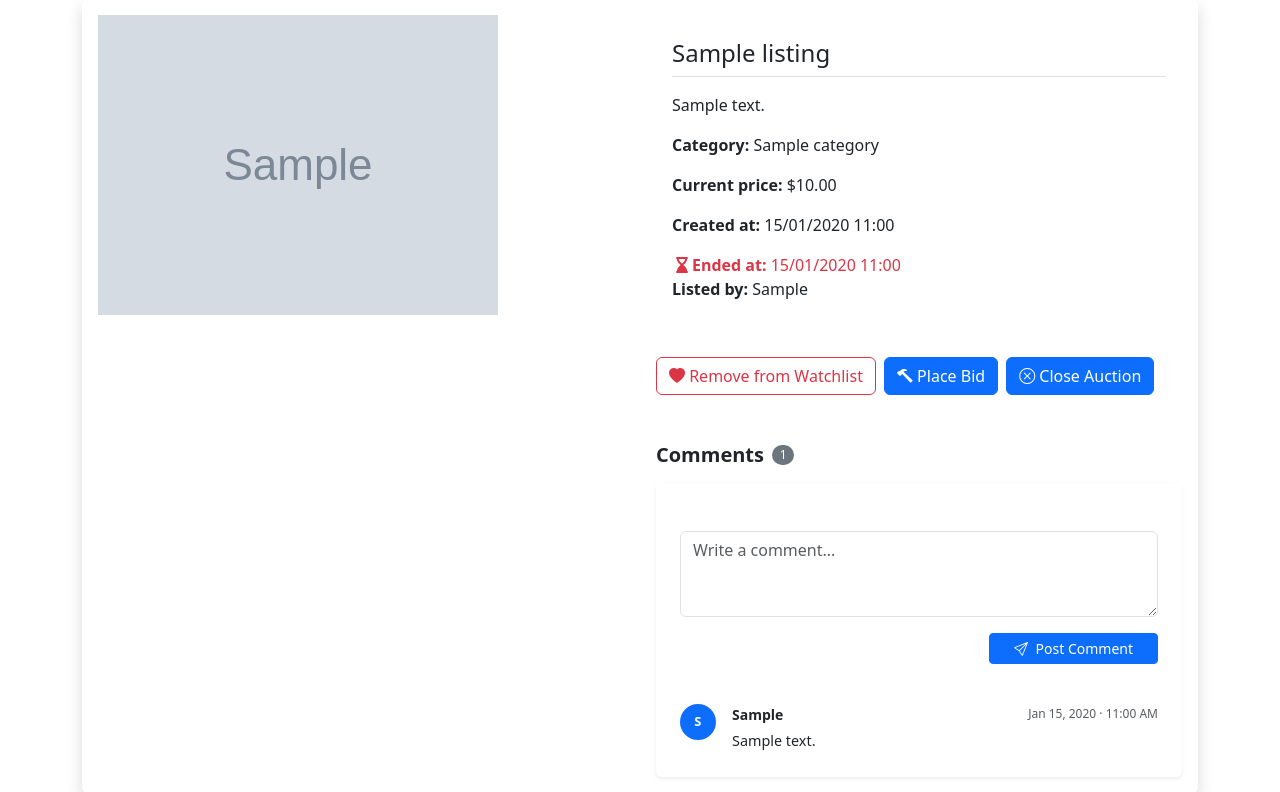
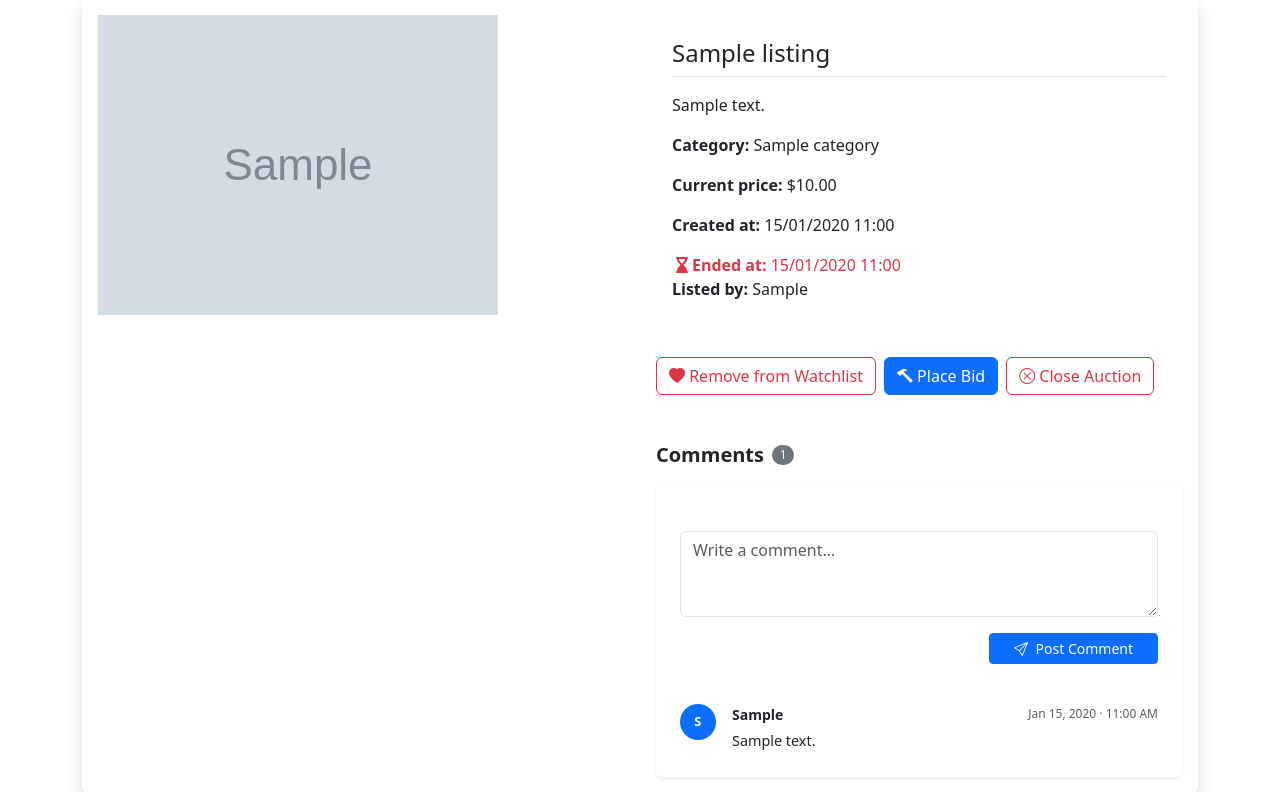
Before and after one commit to ismail-mah/commerce, a Django app: page /listing/1 in a window 1280 px wide. Shown: the part 106-898 px from the top of the page. Run offline with Django 3.2, Linux system fonts and the light colour scheme; a user stored in the database is signed in; tables that the repository leaves empty hold one stand-in row (values such as "Sample post"); grey boxes marked "Sample" are stand-in pictures; some libraries are stand-ins or nearby versions.

Commit message:
moved auction closure alert listing file and improved button aligns

```diff
--- a/auctions/templates/auctions/close_auction.html
+++ b/auctions/templates/auctions/close_auction.html
@@ -1,48 +1,31 @@
-<!-- Displays when auction is closed -->
-{% if not listing.active %}
-    <div class="alert alert-primary text-center my-3" role="alert">
-        <h4 class="alert-heading">Auction is Closed</h4>
-
-        {% if highest_bid %}
-            {% if user == highest_bid.bidder_user %}
-                <p class="fw-bold text-success mb-2">
-                    Congratulations! You won the auction with a bid of ${{ highest_bid.amount }}.
-                </p>
-            {% else %}
-                <p class="mt-2">
-                    Won by <strong>{{ highest_bid.bidder_user.username }}</strong>
-                    with a bid of ${{ highest_bid.amount }}.
-                </p>
-            {% endif %}
-        {% else %}
-            <p class="mt-2">No bids were placed and the auction is closed..</p>
-        {% endif %}
-    </div>
-{% endif %}
-
 
 <!-- Close Auction Button -->
 {% if user.is_authenticated and user == listing.owner and listing.active %}
-    <button type="button" class="btn btn-primary" data-bs-toggle="modal" data-bs-target="#closeAuctionModal">
+    <button type="button"
+            class="btn btn-outline-danger"
+            data-bs-toggle="modal"
+            data-bs-target="#closeAuctionModal">
         <i class="bi bi-x-circle"></i> Close Auction
     </button>
-
     <!-- Close Auction Modal only for owner -->
-
-    <div class="modal fade" id="closeAuctionModal" tabindex="-1" aria-labelledby="closeAuctionModalLabel" aria-hidden="true">
+    <div class="modal fade"
+         id="closeAuctionModal"
+         tabindex="-1"
+         aria-labelledby="closeAuctionModalLabel"
+         aria-hidden="true">
         <div class="modal-dialog modal-dialog-centered">
             <div class="modal-content border-danger">
                 <div class="modal-header bg-danger text-white">
                     <h1 class="modal-title fs-5" id="closeAuctionModalLabel">Confirm Auction Closure</h1>
-                    <button type="button" class="btn-close btn-close-white" data-bs-dismiss="modal" aria-label="Close"></button>
+                    <button type="button"
+                            class="btn-close btn-close-white"
+                            data-bs-dismiss="modal"
+                            aria-label="Close"></button>
                 </div>
-
                 <form action="{% url 'close_listing_auction' listing.id %}" method="post">
                     {% csrf_token %}
-
                     <div class="modal-body">
                         <p class="mb-2">Are you sure you want to close the auction for?</p>
-
                         {% if highest_bid %}
                             <div class="alert alert-success py-2">
                                 <p>Title: <span class="fw-semibold">{{ listing.title }}</span></p>
@@ -54,7 +37,6 @@
                                 <p>No bids have been placed yet.</p>
                             </div>
                         {% endif %}
-
                     </div>
                     <div class="modal-footer">
                         <button type="button" class="btn btn-secondary" data-bs-dismiss="modal">Cancel</button>
--- a/auctions/templates/auctions/listing.html
+++ b/auctions/templates/auctions/listing.html
@@ -1,27 +1,28 @@
 {% extends "auctions/layout.html" %}
 {% load static %}
-
 {% block title %}Listing{% endblock %}
-
 {% block body %}
-
     <div class="container py-4">
         <div class="card shadow border-0">
             <div class="row g-0">
                 <div class="col-md-6 p-3">
                     {% if listing.image_url %}
-                        <img src="{{ listing.image_url }}" alt="{{ listing.title }}" class="img-fluid">
+                        <img src="{{ listing.image_url }}"
+                             alt="{{ listing.title }}"
+                             class="img-fluid">
                     {% else %}
-                        <img src="{% static 'images/no-image.jpg' %}" class="img-thumbnail" alt="No images available">
+                        <img src="{% static 'images/no-image.jpg' %}"
+                             class="img-thumbnail"
+                             alt="No images available">
                     {% endif %}
                 </div>
-
                 <div class="col-md-6 p-3">
                     <div class="card-body py-4">
                         <h4 class="card-title mb-3 border-bottom pb-2">{{ listing.title }}</h4>
                         <p>{{ listing.description }}</p>
                         <p><strong>Category:</strong> {{ listing.category }}</p>
-                        <p><strong>Current price:</strong>
+                        <p>
+                            <strong>Current price:</strong>
                             ${{ current_price }}
                         </p>
                         <p><strong>Created at:</strong> {{ listing.created_at }}</p>
@@ -34,9 +35,26 @@
                         {% endif %}
                         <p><strong>Listed by:</strong> <span class="username">{{ listing.owner.username }}</span></p>
                     </div>
-
-
-                    <div class="d-flex flex-wrap gap-2 mt-3">
+                    <!-- Displays when auction is closed -->
+                    {% if not listing.active %}
+                        <div class="alert alert-primary text-center my-3" role="alert">
+                            <h4 class="alert-heading">Auction is Closed</h4>
+                            {% if highest_bid %}
+                                {% if user == highest_bid.bidder_user %}
+                                    <p class="fw-bold text-success mb-2">Congratulations! You won the auction with a bid of ${{ highest_bid.amount }}.</p>
+                                {% else %}
+                                    <p class="mt-2">
+                                        Won by <strong>{{ highest_bid.bidder_user.username }}</strong>
+                                        with a bid of ${{ highest_bid.amount }}.
+                                    </p>
+                                {% endif %}
+                            {% else %}
+                                <p class="mt-2">No bids were placed and the auction is closed..</p>
+                            {% endif %}
+                        </div>
+                    {% endif %}
+                    <!-- Watchlist and Bid Buttons -->
+                    <div class="d-flex flex-wrap align-items-center gap-2 mt-3">
                         {% if user.is_authenticated %}
                             {% if is_watching %}
                                 <form action="{% url 'remove_from_watchlist' listing.id %}" method="post">
@@ -53,32 +71,30 @@
                                     </button>
                                 </form>
                             {% endif %}
-
                             <!-- Button trigger modal -->
-                                <button type="button" class="btn btn-primary" data-bs-toggle="modal" data-bs-target="#bidModal">
+                            <button type="button"
+                                    class="btn btn-primary"
+                                    data-bs-toggle="modal"
+                                    data-bs-target="#bidModal">
                                 <i class="bi bi-hammer"></i> Place Bid
                             </button>
                         {% else %}
                             <p class="text-muted mb-0">Please <a href="{% url 'login' %}">log in</a> to add to watchlist or place a bid.</p>
-
                         {% endif %}
                         <!-- Close Auction button Modal -->
                         {% include "auctions/close_auction.html" %}
-
                     </div>
-
                     <!-- Comments Section here -->
                     {% include "auctions/comments.html" %}
-
                     <!-- Modal for placing bid -->
-                    <div class="modal fade" id="bidModal" tabindex="-1" aria-labelledby="bidModalLabel" aria-hidden="true">
-                        <div class="modal-dialog ">
+                    <div class="modal fade"
+                         id="bidModal"
+                         tabindex="-1"
+                         aria-labelledby="bidModalLabel"
+                         aria-hidden="true">
+                        <div class="modal-dialog">
                             <div class="modal-content">
-                                <div class="modal-header
-                                    {% if bid_error %}bg-danger bg-gradient text-white
-                                    {% else %}
-                                        bg-primary bg-gradient text-white
-                                    {% endif %}">
+                                <div class="modal-header {% if bid_error %}bg-danger bg-gradient text-white {% else %} bg-primary bg-gradient text-white {% endif %}">
                                     <h1 class="modal-title text-center fs-5" id="bidModalLabel">
                                         {% if bid_error %}
                                             Bid error
@@ -86,23 +102,30 @@
                                             Place a Bid
                                         {% endif %}
                                     </h1>
-                                        <button type="button" class="btn-close {% if bid_error %}btn-close-white{% endif %}" data-bs-dismiss="modal" aria-label="Close"></button>
+                                    <button type="button"
+                                            class="btn-close {% if bid_error %}btn-close-white{% endif %}"
+                                            data-bs-dismiss="modal"
+                                            aria-label="Close"></button>
                                 </div>
                                 {% if listing.active %}
                                     {% if listing.owner != user %}
                                         <form action="{% url 'add_to_bid' listing.id %}" method="post">
                                             {% csrf_token %}
                                             {% if bid_error %}
-                                                <div class="alert alert-danger" role="alert">
-                                                    {{ bid_error }}
-                                                </div>
+                                                <div class="alert alert-danger" role="alert">{{ bid_error }}</div>
                                             {% endif %}
                                             <div class="modal-body">
                                                 <p>Current Bid: ${{ current_price }}</p>
                                                 <label for="bid_amount" class="form-label">Your Bid</label>
                                                 <div class="input-group">
                                                     <span class="input-group-text">$</span>
-                                                    <input type="number" step="0.01" name="bid_amount" class="form-control" placeholder="Enter your bid" value="{{ bid_amount|default:'' }}" required>
+                                                    <input type="number"
+                                                           step="0.01"
+                                                           name="bid_amount"
+                                                           class="form-control"
+                                                           placeholder="Enter your bid"
+                                                           value="{{ bid_amount|default:'' }}"
+                                                           required>
                                                 </div>
                                             </div>
                                             <div class="modal-footer">
@@ -123,13 +146,10 @@
                             </div>
                         </div>
                     </div>
-
                 </div>
             </div>
         </div>
     </div>
-
-
     <!-- javaSript for Modal functionality -->
     {% if bid_error %}
         <script>
```
Lines whose indentation alone changed are shown as unchanged.
